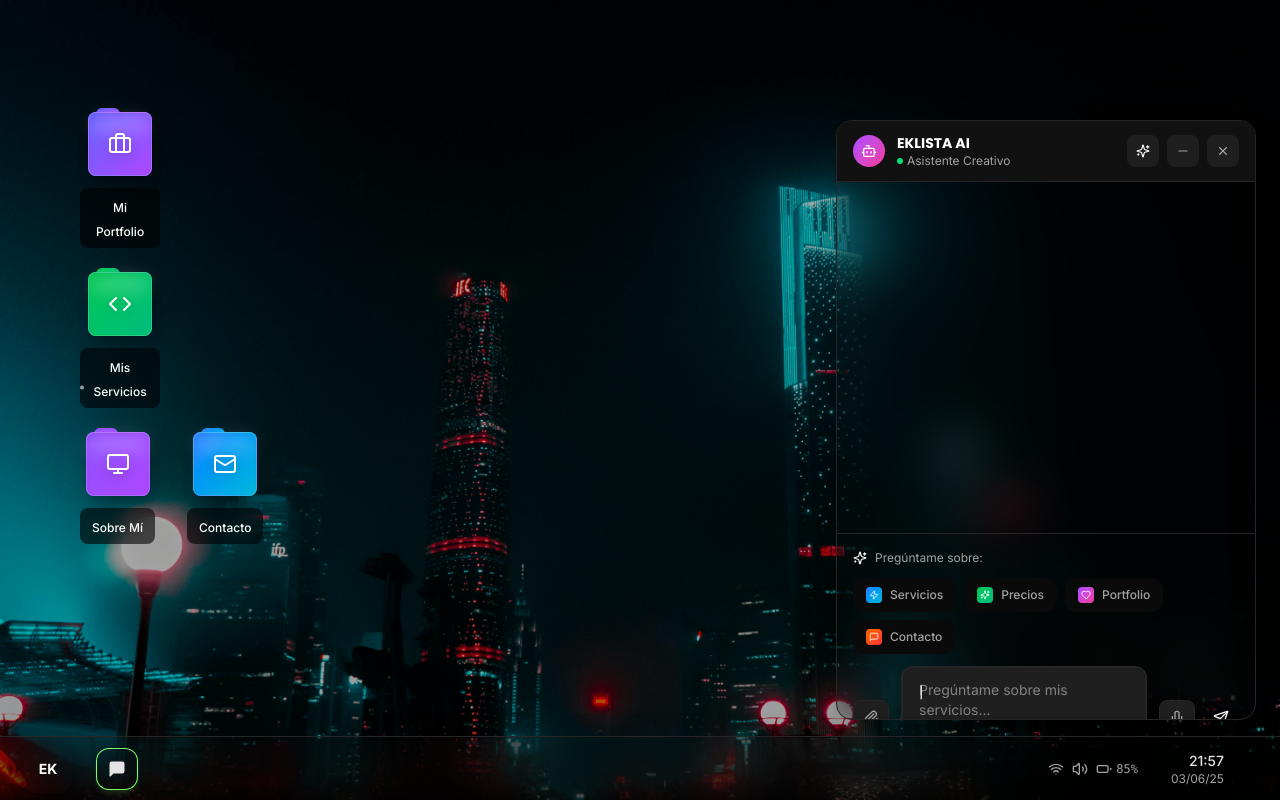
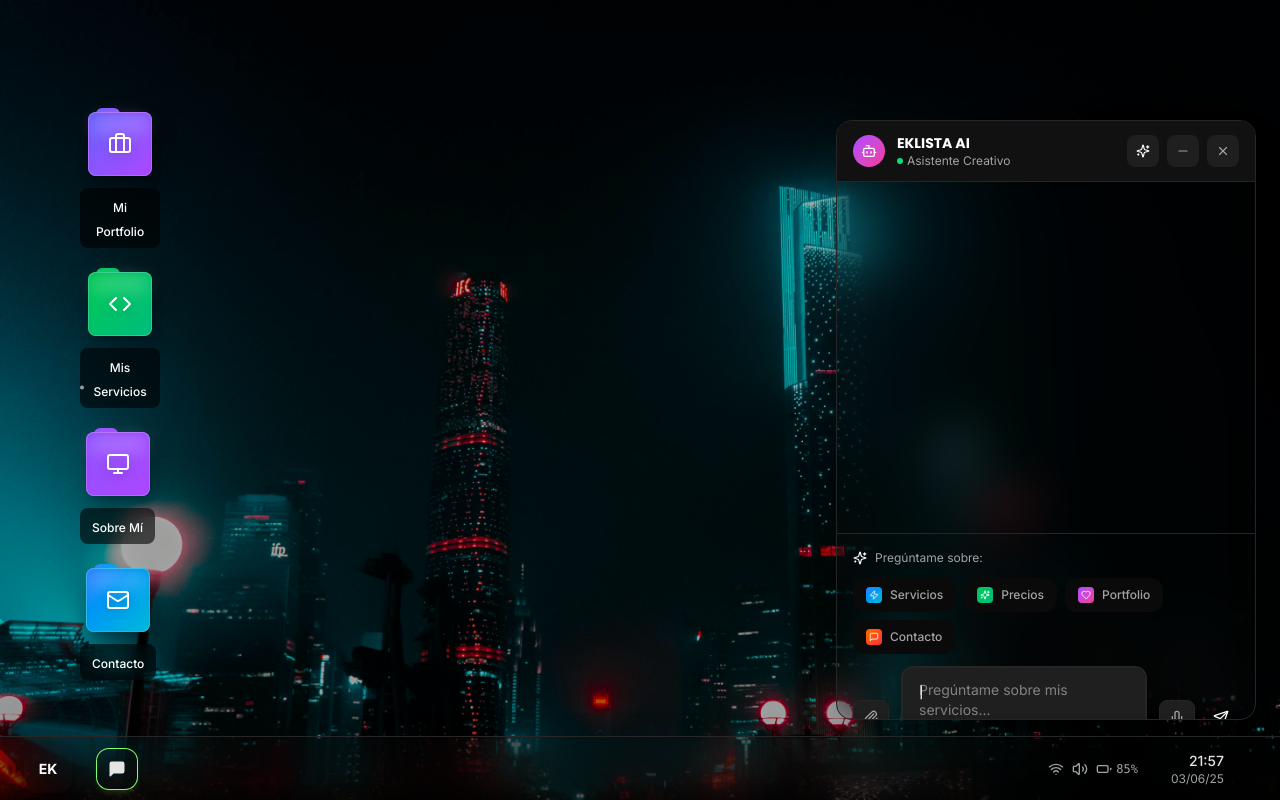
Before and after one commit to Eklista/portfolio, a React (Vite) app in the folder eklista-portfolio/: page / in a window 1280 px wide. Built offline with nearby package versions, Linux system fonts and the light colour scheme.

Commit message:
Portfolio estilo sistema operativov1

```diff
--- a/eklista-portfolio/src/components/desktop/DesktopOs.jsx
+++ b/eklista-portfolio/src/components/desktop/DesktopOs.jsx
@@ -95,6 +95,7 @@ const DesktopOS = () => {
         isMaximized: false,
         zIndex: 100 + openWindows.length
       };
+
       setOpenWindows([...openWindows, newWindow]);
     }
   };
@@ -142,16 +143,8 @@ const DesktopOS = () => {
     ));
   };
 
-  // FUNCIÓN CORREGIDA: updateWindowState para manejar cambios de posición y tamaño
-  const updateWindowState = (windowId, updates) => {
-    setOpenWindows(openWindows.map(w =>
-      w.windowId === windowId ? { ...w, ...updates } : w
-    ));
-  };
-
   // Componente para renderizar la ventana correcta según el tipo
   const renderWindow = (window) => {
-    // Props comunes para todas las ventanas
     const commonProps = {
       key: window.windowId,
       window: window,
@@ -159,8 +152,7 @@ const DesktopOS = () => {
       onClose: closeWindow,
       onMinimize: toggleWindow,
       onMaximize: maximizeWindow,
-      onBringToFront: bringToFront,
-      onUpdateWindow: updateWindowState // NUEVA PROP para actualizaciones
+      onBringToFront: bringToFront
     };
 
     switch (window.category) {
@@ -216,14 +208,18 @@ const DesktopOS = () => {
                 />
               </div>
 
-              {/* Sobre Mí y Contacto - Tercera fila, lado a lado */}
-              <div className="flex justify-start space-x-8">
+              {/* Sobre Mí - Tercera fila, alineado a la izquierda */}
+              <div className="flex justify-start">
                 <Folder
                   key={folders[2].id}
                   folder={folders[2]}
                   index={2}
                   onClick={openWindow}
                 />
+              </div>
+
+              {/* Contacto - Cuarta fila, alineado a la izquierda */}
+              <div className="flex justify-start">
                 <Folder
                   key={folders[3].id}
                   folder={folders[3]}
```
